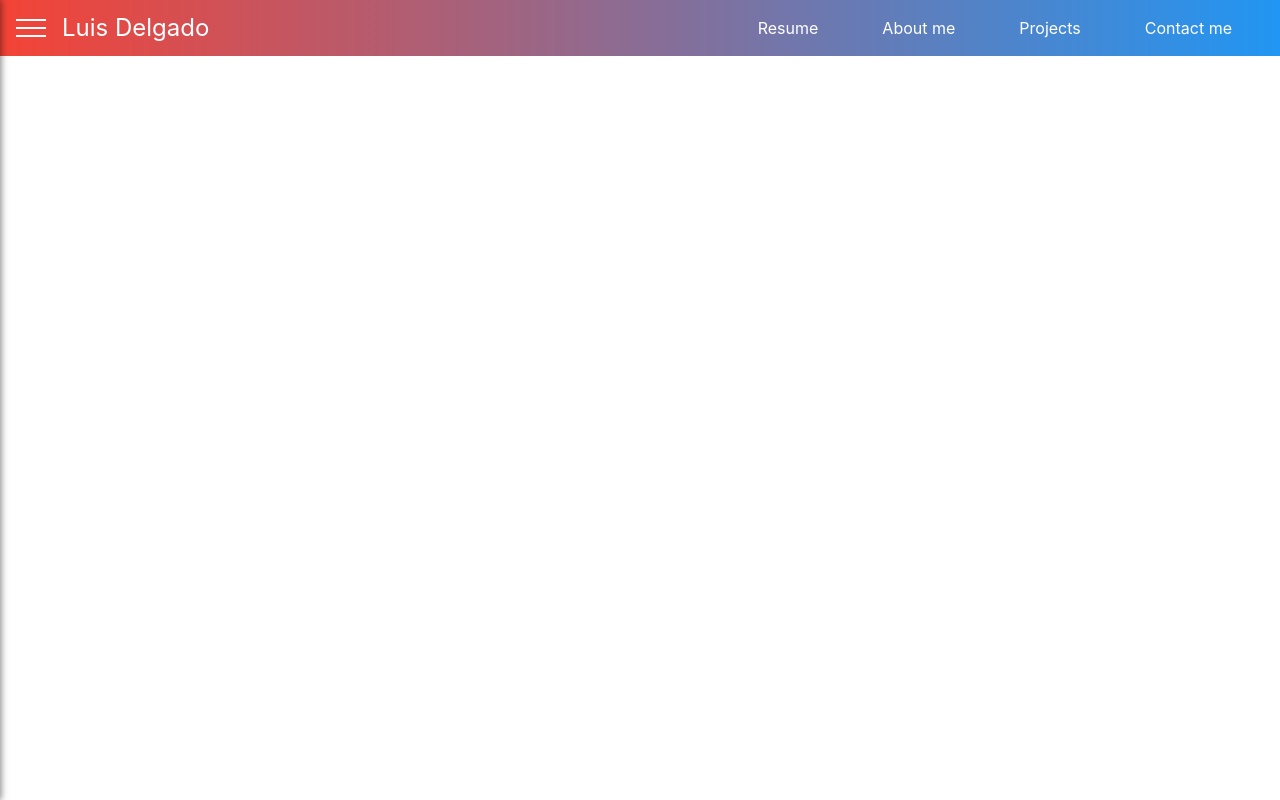
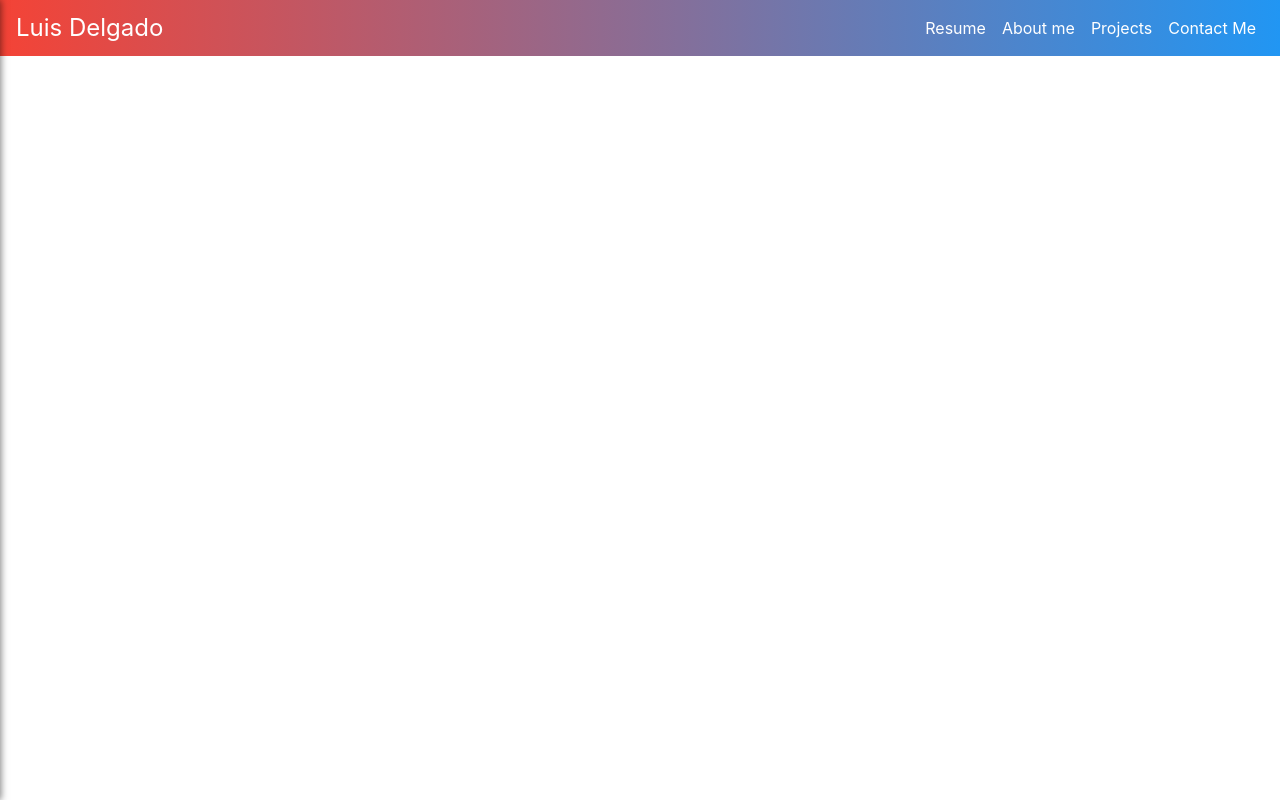
Before and after one commit to relief12/Luis-Delgado-Portfolio, a React (Create React App) app in the folder portfolio/: page /luis-delgado-portfolio/aboutme in a window 1280 px wide. Built offline with nearby package versions, Linux system fonts and the light colour scheme.

Commit message:
finally desktop and mobile version layout fixed

```diff
--- a/portfolio/src/Components/SideDrawer.css
+++ b/portfolio/src/Components/SideDrawer.css
@@ -22,7 +22,7 @@
     justify-content: center;
 }
 .side-drawer li{
-    margin: 1.5rem 0;
+    margin: 0.5rem 0;
 
 }
 .side-drawer a{
--- a/portfolio/src/Components/Toolbar.css
+++ b/portfolio/src/Components/Toolbar.css
@@ -37,7 +37,7 @@
 }
 
 .toolbar_navigation-items li {
-    padding: 0 2rem;
+    padding: 0 0.5rem;
 }
 
 .toolbar_navigation-items a {
@@ -53,3 +53,17 @@
 .spacer {
     flex: 1;
 }
+
+@media(max-width: 768px){
+    .toolbar_navigation-items{
+        display: none;
+    }
+}
+@media(min-width: 769px){
+    .toolbar__toggle-button{
+        display: none;
+    }
+    .toolbar__logo{
+        margin-left: 0;
+    }
+}
--- a/portfolio/src/Components/Toolbar.js
+++ b/portfolio/src/Components/Toolbar.js
@@ -25,7 +25,7 @@ const Toolbar = props => (
             <a href="/projects">Projects</a>
           </li>
           <li>
-            <a href="/contact">Contact me</a>
+            <a href="/contact">Contact Me</a>
           </li>
         </ul>
       </div>
--- a/portfolio/src/Pages/AboutMePage.js
+++ b/portfolio/src/Pages/AboutMePage.js
@@ -0,0 +1,13 @@
+import React, { Component } from 'react';
+
+class aboutMePage extends  Component{
+    render(){
+        return(
+            <div style={{marginTop:'64px'}}><h1>About me Page</h1></div>
+        )
+
+
+    }
+
+}
+export default aboutMePage;
--- a/portfolio/src/Pages/ContactPage.js
+++ b/portfolio/src/Pages/ContactPage.js
@@ -0,0 +1,13 @@
+import React, { Component } from 'react';
+
+class contactPage extends  Component{
+    render(){
+        return(
+            <div style={{marginTop:'64px'}}><h1>Contact me Page</h1></div>
+        )
+
+
+    }
+
+}
+export default contactPage;
--- a/portfolio/src/Pages/Projects.js
+++ b/portfolio/src/Pages/Projects.js
@@ -0,0 +1,13 @@
+import React, { Component } from 'react';
+
+class Projects extends  Component{
+    render(){
+        return(
+            <div style={{marginTop:'64px'}}><h1>Projects Page</h1></div>
+        )
+
+
+    }
+
+}
+export default Projects;
--- a/portfolio/src/Pages/Resume.js
+++ b/portfolio/src/Pages/Resume.js
@@ -0,0 +1,13 @@
+import React, { Component } from 'react';
+
+class Resume extends  Component{
+    render(){
+        return(
+            <div style={{marginTop:'64px'}}><h1>Resume Page</h1></div>
+        )
+
+
+    }
+
+}
+export default Resume;
```
